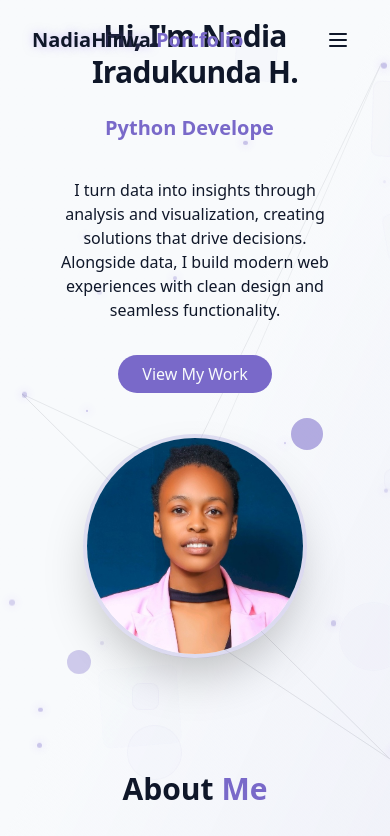
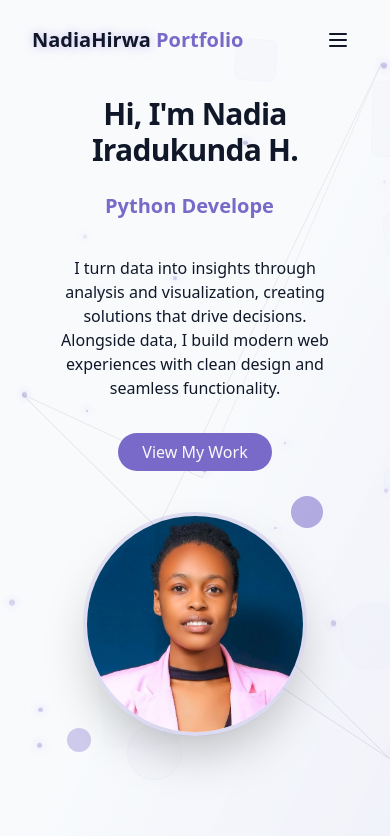
Before and after one commit to NadiaHirwa/HirwaNadiaPortfolio, a React (Vite) app: page / in a window 390 px wide. Shown: the top 836 px of the page. Built offline with nearby package versions, Linux system fonts and the light colour scheme.

Commit message:
worked on responsiveness

```diff
--- a/src/components/HeroSection.jsx
+++ b/src/components/HeroSection.jsx
@@ -48,7 +48,7 @@ export const HeroSection = () => {
   return (
     <section
       id="hero"
-      className="relative min-h-[80vh] md:min-h-screen flex flex-col items-center justify-center px-4"
+      className="relative min-h-[80vh] md:min-h-screen flex flex-col items-center justify-center px-4 pt-24 md:pt-28 scroll-mt-24"
     >
       <div className="container max-w-6xl mx-auto z-10">
         <div className="grid grid-cols-1 lg:grid-cols-2 gap-12 items-center">
```
